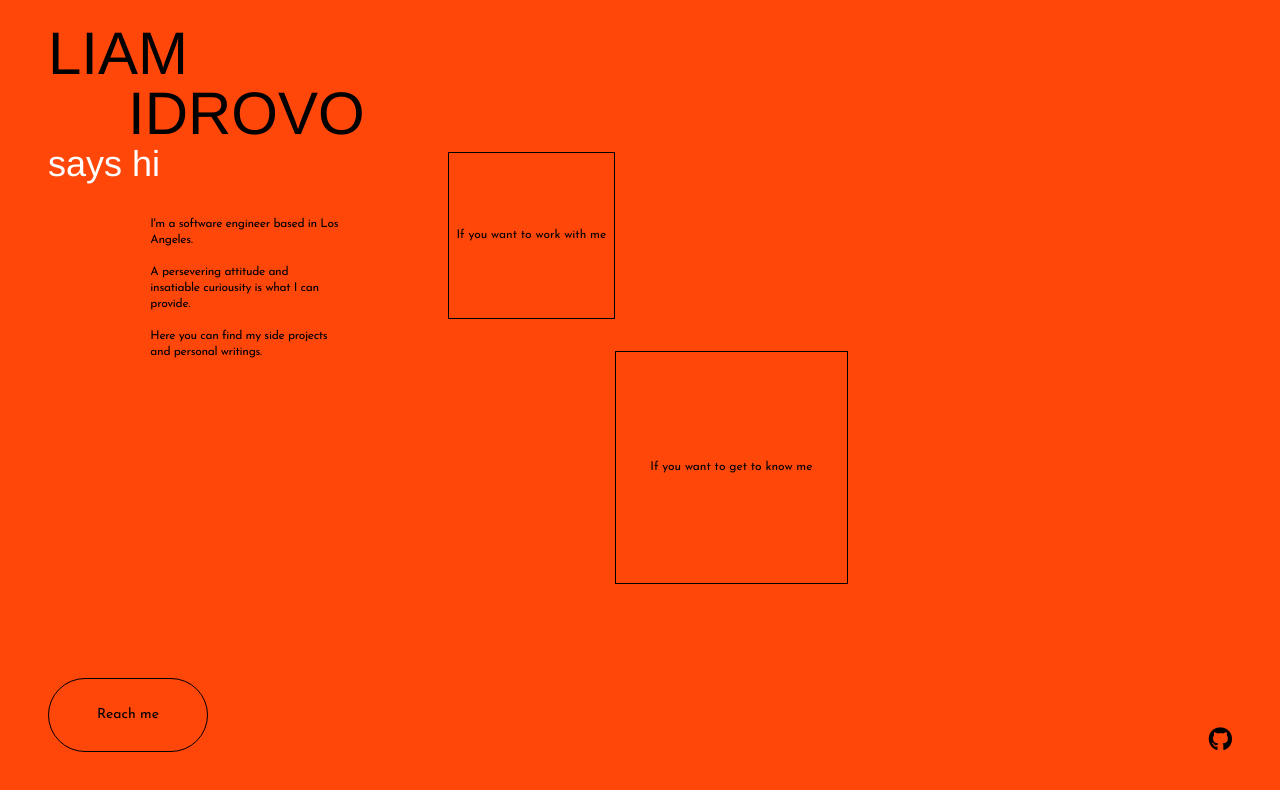
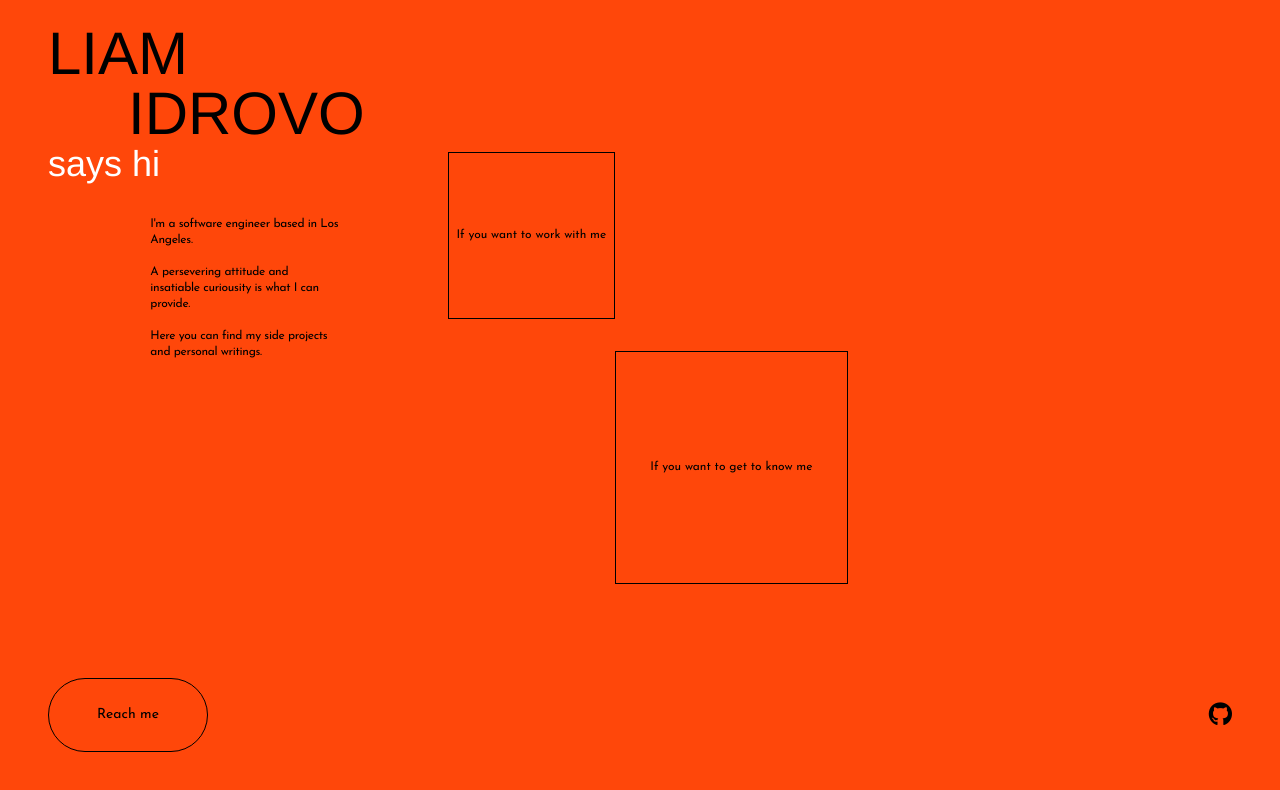
Before and after one commit to HialeahLiam/liam, an Astro site: page / in a window 1280 px wide. Built offline with nearby package versions, Linux system fonts and the light colour scheme; Astro itself is replaced by a stand-in of ours.

Commit message:
aligned github

```diff
--- a/src/layouts/main.astro
+++ b/src/layouts/main.astro
@@ -23,7 +23,7 @@ const { title = "Liam Idrovo", navHidden = false } = Astro.props;
       class="bg-brightOrange absolute inset-0 sm:pb-12 sm:py-6 py-3 font md:px-12 px-6 flex flex-col"
     >
       <slot />
-      <div class="flex justify-between mt-auto items-end">
+      <div class="flex justify-between mt-auto items-center">
         <Contact />
         <a href="https://github.com/HialeahLiam/liam">
           <i class="fa-brands fa-github fa-xl" style="color: black;"></i>
```
